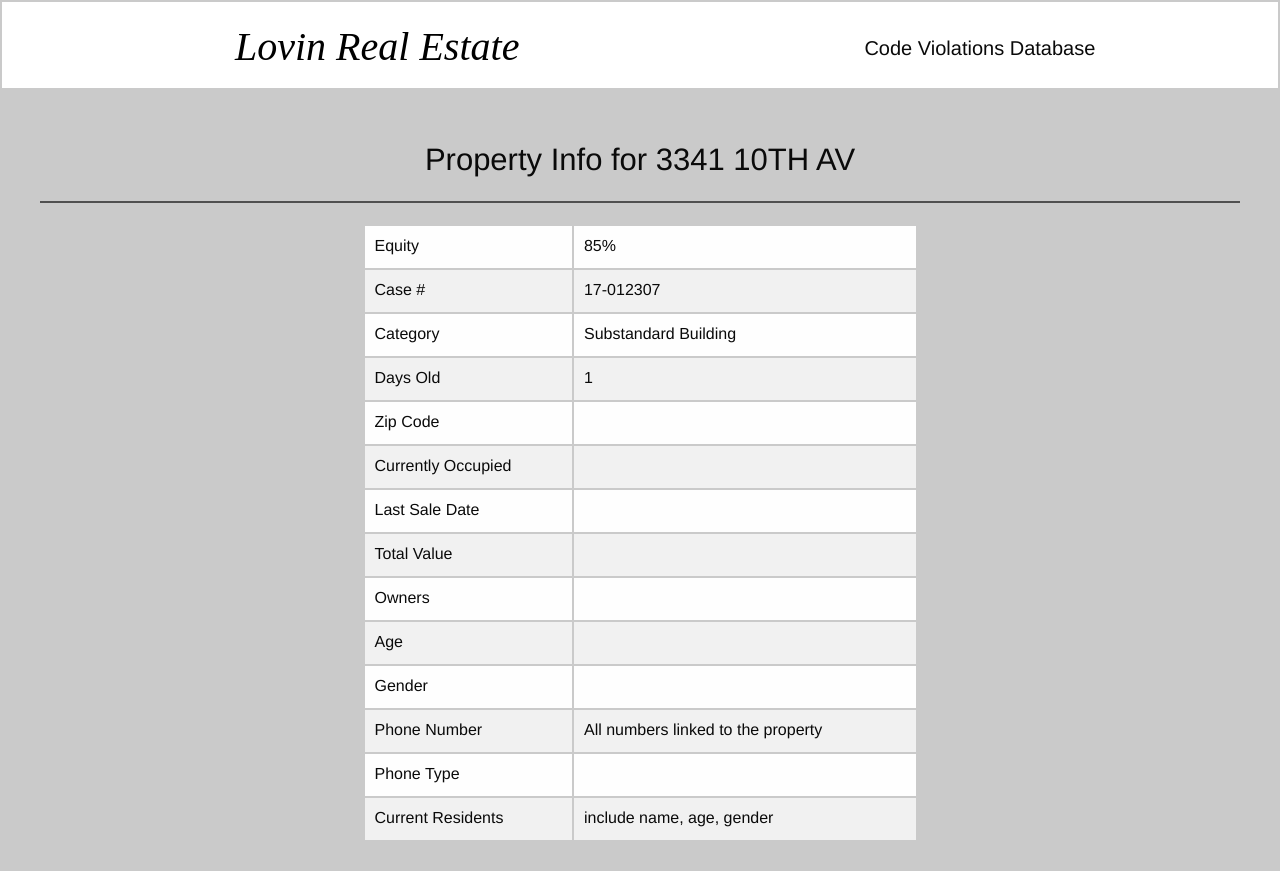
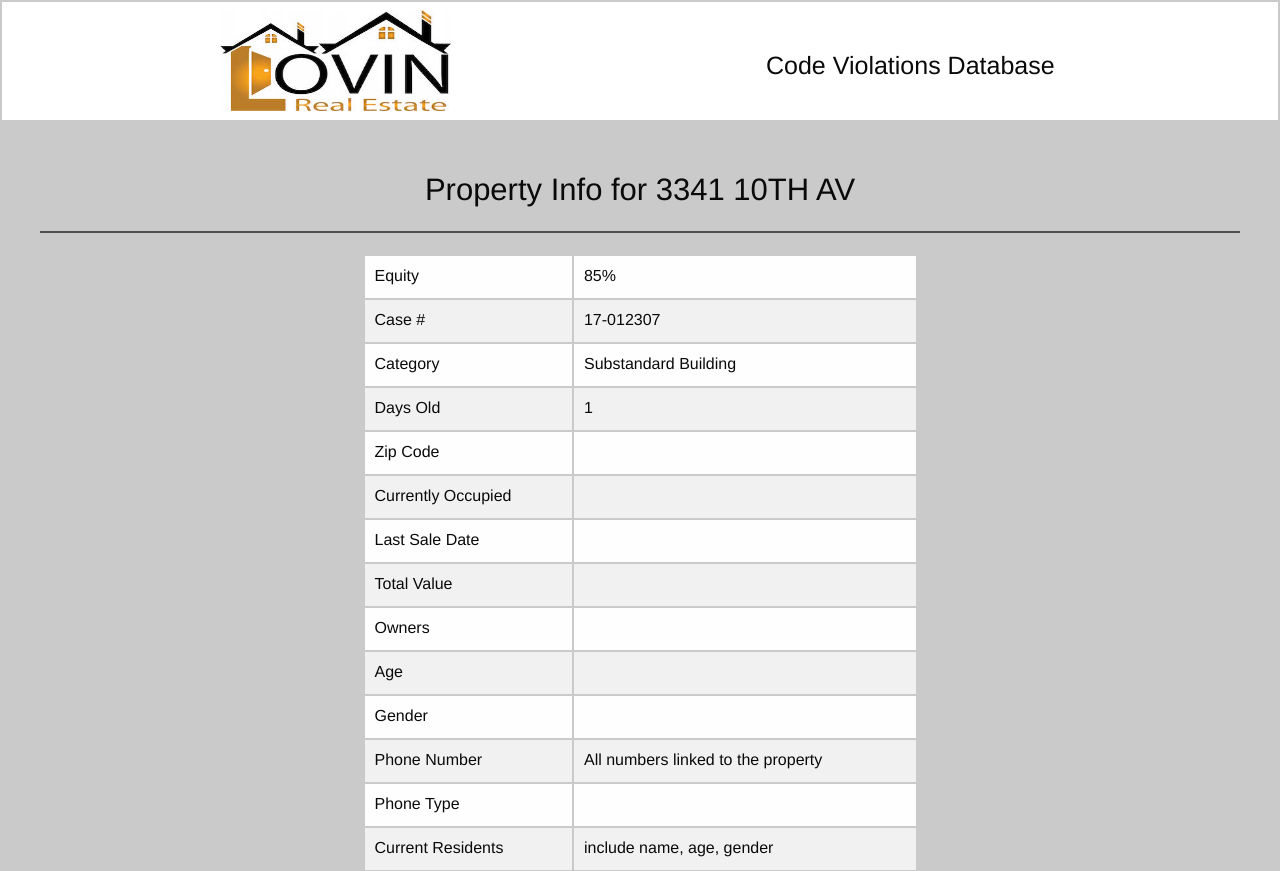
Before and after one commit to andrewryan/490Project, a Django app: page /propertyInfo/17-012307/ in a window 1280 px wide. Shown: the top 871 px of the page. Run offline with Django 3.2, Linux system fonts and the light colour scheme; data comes from the database, SQL or seed files in the repository; some libraries are stand-ins or nearby versions.

Commit message:
logo styling done, need to do lat/long lookup for maps

```diff
--- a/webscraper/static/css/app.css
+++ b/webscraper/static/css/app.css
@@ -1,9 +1,10 @@
 /* Start top bar CSS */
 div.top-bar{
-  padding-top: 1%;
   background-color: white;
-  height: 90px;
-  border: 2px solid #CACACA;
+  height: 120px;
+  border-right: 2px solid #CACACA;
+  border-left: 2px solid #CACACA;
+  border-top: 2px solid #CACACA;
 }
 div.top-bar-left{
   font-style: oblique;
@@ -11,7 +12,8 @@ div.top-bar-left{
   font-size: 40px;
 }
 div.top-bar-right{
-  padding-top: 1.5%;
+  padding-top: 3%;
+  padding-left:10%
 }
 a.linkColor{
   color: #000000;
@@ -54,8 +56,6 @@ div.updateDiv{
    height: 40px;
 }
 div.logo{
-   /* height:600px; */
-   /* width:600px; */
    background-repeat:no-repeat;
-   background-size: 50% 50%;
+   background-size: 55% 70%;
 }
--- a/webscraper/templates/propertyInfo.html
+++ b/webscraper/templates/propertyInfo.html
@@ -8,13 +8,15 @@
 
 {% block content %}
 <!-- Start Top Bar -->
-<div data-sticky-container class="row, large-12 columns, top-bar">
-   <div class="large-offset-2 large-6 columns top-bar-left">
-      <p align="center"> <a class="linkColor" href="/#/"> Lovin Real Estate </a> </p>
+<div data-container class="row, large-12 columns, top-bar">
+   <div class="small-2 columns end hide-for-small-only ">
+      <p> </p>
    </div>
-
-   <div class="large-offset-3 large-1 columns end hide-for-small-only top-bar-right">
-      <h5 align="left"> Code Violations Database </h5>
+   <div class="small-4 columns logo" style="background-image: url({% static 'images/logo-small.jpg' %})">
+      <br><br><br><br><br><br>
+   </div>
+   <div class="small-6 columns end hide-for-small-only, top-bar-right">
+      <h4> Code Violations Database </h4>
    </div>
 </div>
 <!-- End Top Bar -->
@@ -150,17 +152,14 @@
          <div class="tableDiv, small-10 columns">
             <div>
                <iframe align="center" width="100%" height="675" frameborder="0" style="border:0"
-               src="https://www.google.com/maps/embed/v1/streetview?&location=38.5429212,-121.4725107&key=AIzaSyDWGLTRDyhM0EuhzZ3Jfk1WqA5MbHjrt78" allowfullscreen></iframe>
+               src="https://www.google.com/maps/embed/v1/streetview?&location=38.542917,-121.470322&key=AIzaSyDWGLTRDyhM0EuhzZ3Jfk1WqA5MbHjrt78" allowfullscreen></iframe>
             </div>
          </div>
-
 
          <div class="small-1 columns">
             <p> </p>
          </div>
-
       </div>
-
    </div>
 
    <br>
--- a/webscraper/views.py
+++ b/webscraper/views.py
@@ -26,7 +26,7 @@ def propertyInfo(request, caseNum):
     return render(request,'propertyInfo.html',context)
 
 def runUpdate(request):
-    updateDatabase()
+    # updateDatabase()
     # return HttpResponseRedirect('/')
     context = {
         'title':"Update Database",
```
Also changed, not shown: webscraper/templates/database.html (+8 -15 lines), webscraper/templates/runUpdate.html (+8 -6 lines), webscraper/test_scraper.py (+34 -0 lines), webscraper/static/images/image.jpeg (deleted).
